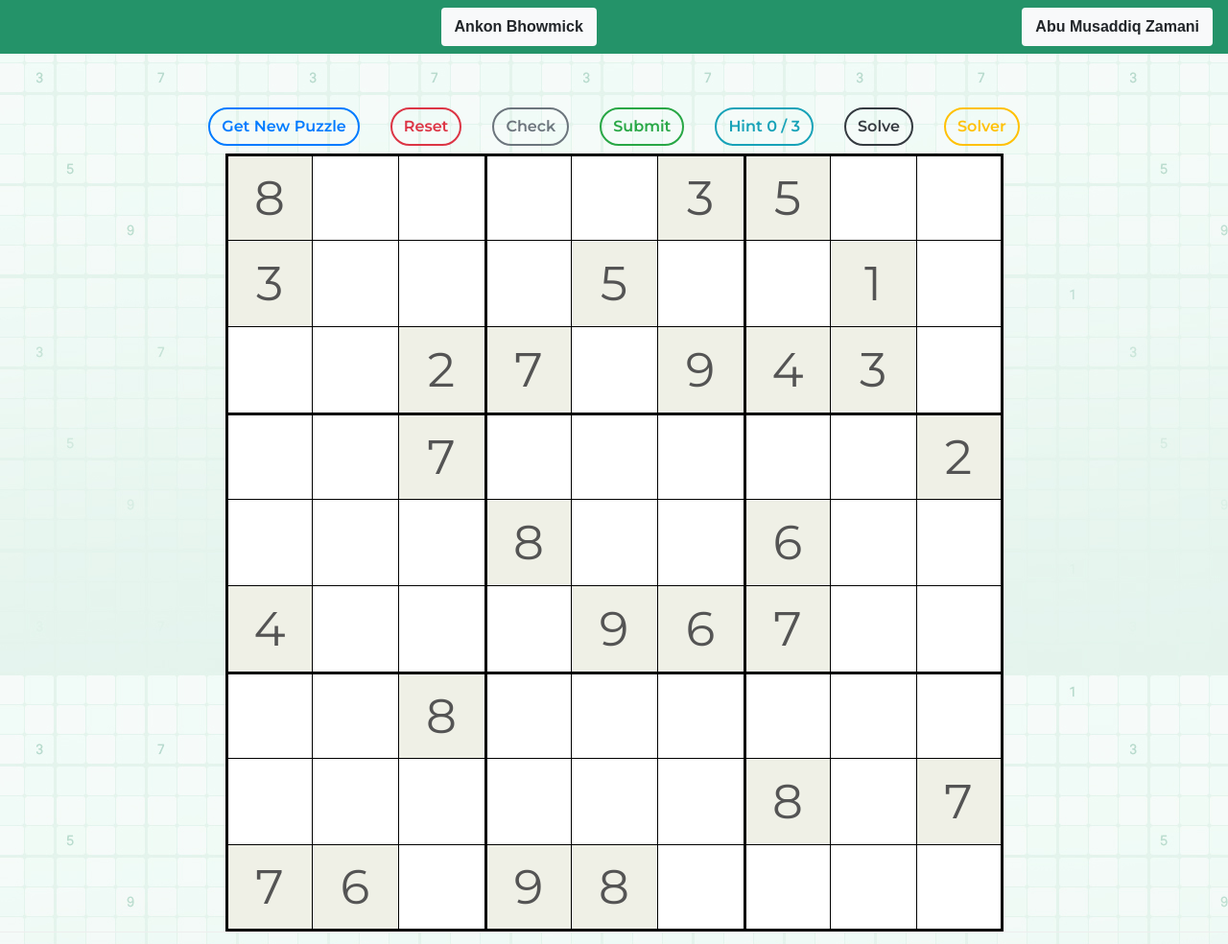
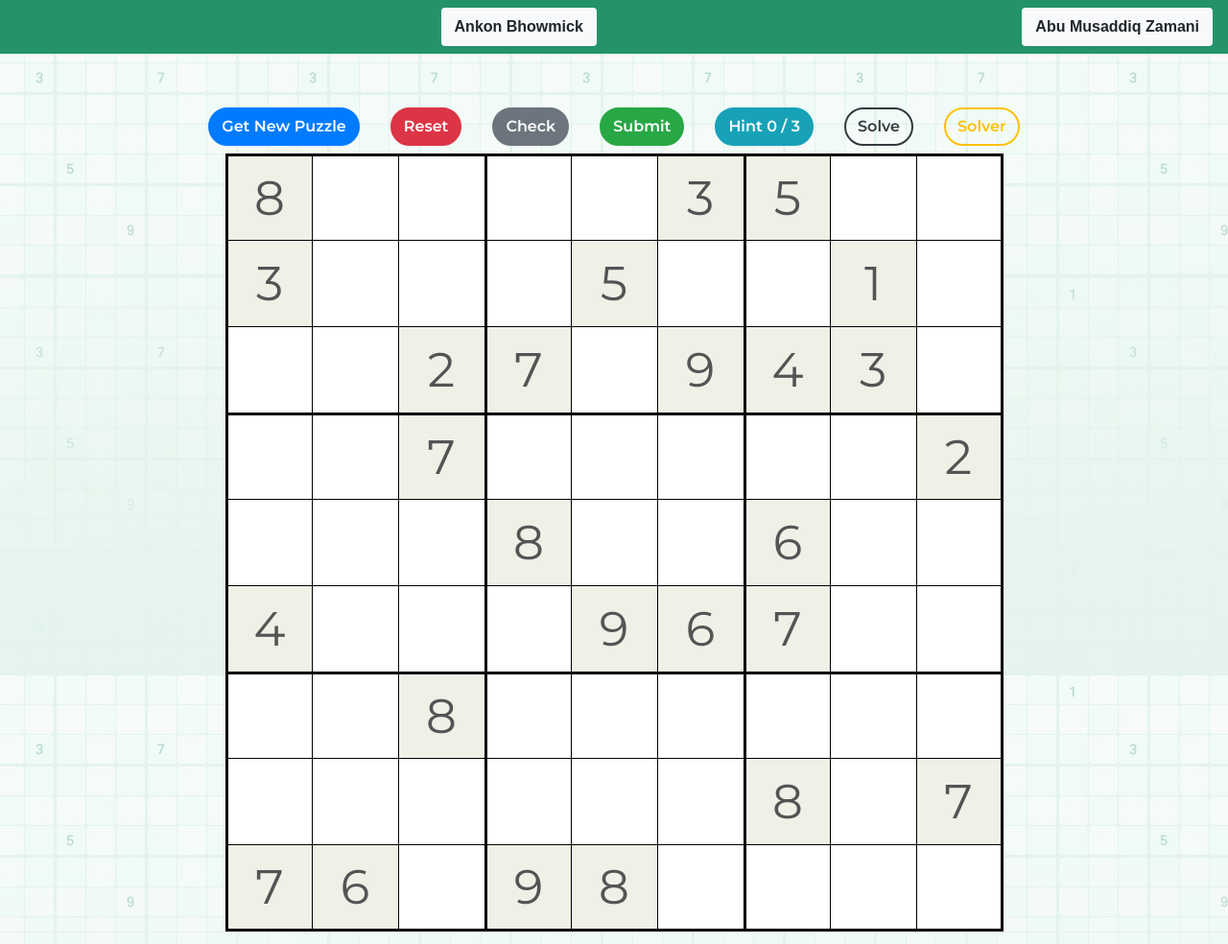
Before and after one commit to amzamani/dm-project-2020, a plain HTML site: page index.html in a window 1280 px wide. Shown: the top 984 px of the page at 96% size. Drawn offline with nearby package versions, Linux system fonts and the light colour scheme.

Commit message:
button change
Signed-off-by: amzamani <abuholyangels@gmail.com>

```diff
--- a/index.html
+++ b/index.html
@@ -41,12 +41,12 @@
     <br>
 
     <div id="container">
-        <div id="container" class="container d-flex justify-content-center"><button
-                class="btn btn-outline-primary rounded-pill my-2 mx-3" id="new">Get New Puzzle</button><button
-                class="btn btn-outline-danger rounded-pill my-2 mx-3" id="reset">Reset</button><button
-                class="btn btn-outline-secondary rounded-pill my-2 mx-3 " id="check">Check</button><button
-                class="btn btn-outline-success rounded-pill my-2 mx-3" id="submit">Submit</button><button
-                class="btn btn-outline-info rounded-pill my-2 mx-3" id="hint">Hint <span id="no">0</span> /
+        <div id="container" class="container d-flex justify-content-center row"><button
+                class="btn btn-primary rounded-pill my-2 mx-3" id="new">Get New Puzzle</button><button
+                class="btn btn-danger rounded-pill my-2 mx-3" id="reset">Reset</button><button
+                class="btn btn-secondary rounded-pill my-2 mx-3 " id="check">Check</button><button
+                class="btn btn-success rounded-pill my-2 mx-3" id="submit">Submit</button><button
+                class="btn btn-info rounded-pill my-2 mx-3" id="hint">Hint <span id="no">0</span> /
                 3</button><button class="btn btn-outline-dark rounded-pill my-2 mx-3" id="solve">Solve</button><button
                 class="btn btn-outline-warning rounded-pill my-2 mx-3 edit" id="solver">Solver</button>
                 <!-- <button
```
